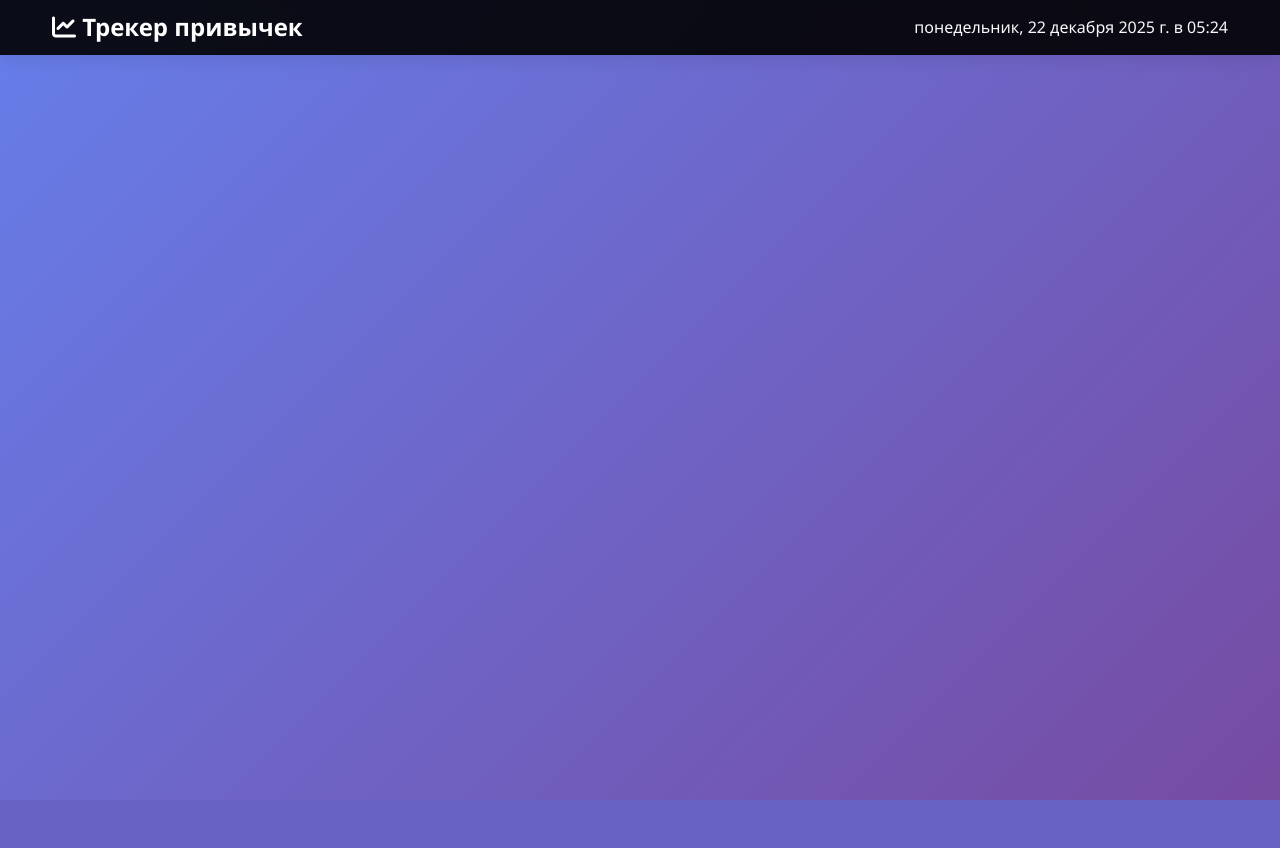
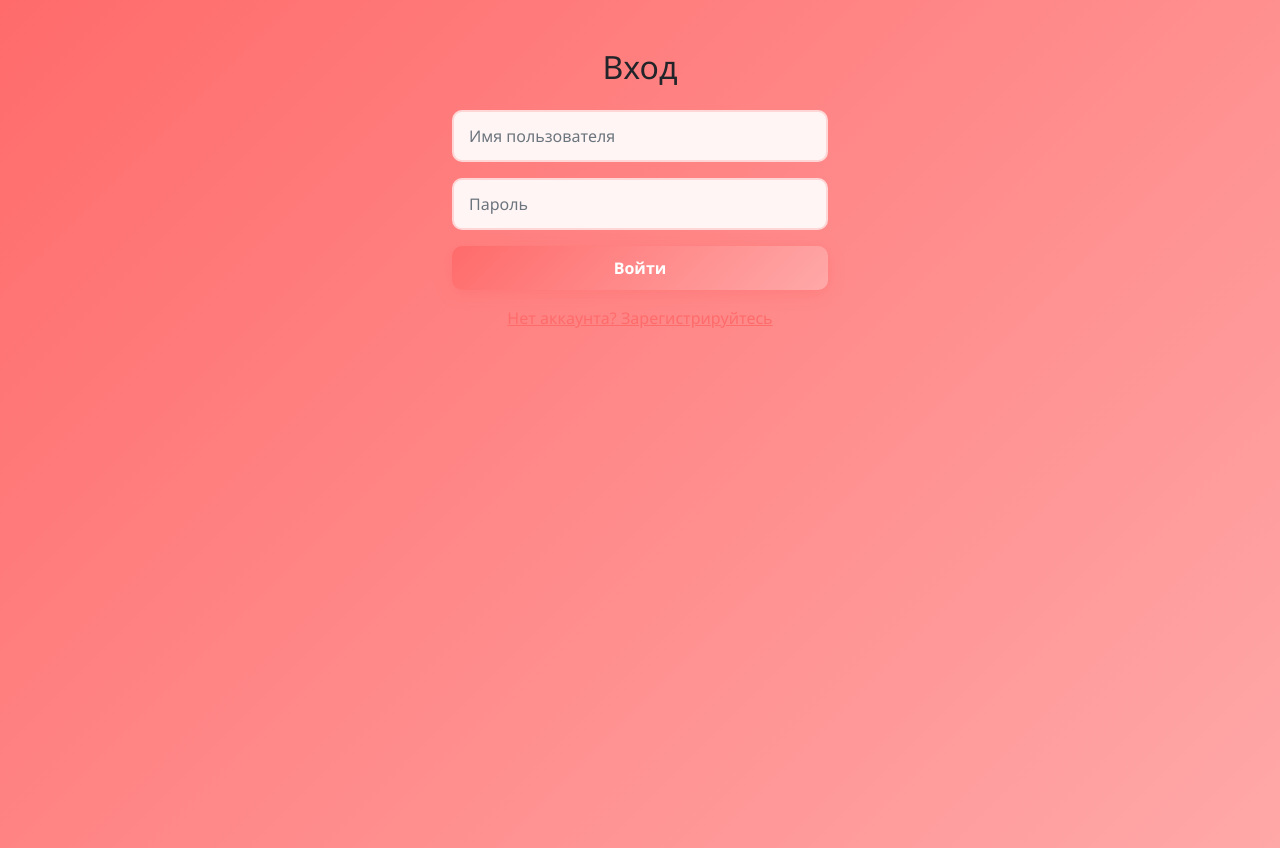
Before and after one commit to Kashel42/Project, a Flask app: template templates/base.html in a window 1280 px wide. Before the commit the page ends 800 px from the top, so only its background shows below. Run offline with Flask 3, Linux system fonts and the light colour scheme; the template is opened without the code that fills it, so the values that code supplies are empty.

Commit message:
Update base.html

```diff
--- a/templates/base.html
+++ b/templates/base.html
@@ -1,15 +1,12 @@
 <!DOCTYPE html>
-<html lang="ru">
+<html>
 <head>
-    <meta charset="UTF-8">
-    <meta name="viewport" content="width=device-width, initial-scale=1.0">
-    <title>{% block title %}Трекер привычек{% endblock %}</title>
+    <title>Вход</title>
     <link href="https://cdn.jsdelivr.net/npm/bootstrap@5.1.3/dist/css/bootstrap.min.css" rel="stylesheet">
-    <link rel="stylesheet" href="https://cdnjs.cloudflare.com/ajax/libs/font-awesome/6.0.0/css/all.min.css">
 <style>
-    /* Основные стили */
+    /* Основные стили - КРАСНО-РОЗОВАЯ ТЕМА */
     body {
-        background: linear-gradient(135deg, #667eea 0%, #764ba2 100%);
+        background: linear-gradient(135deg, #ff6b6b 0%, #ffa8a8 100%);
         min-height: 100vh;
         font-family: 'Segoe UI', Tahoma, Geneva, Verdana, sans-serif;
     }
@@ -20,34 +17,30 @@
 
     /* Навигация */
     .navbar {
-        background: rgba(0, 0, 0, 0.9) !important;
+        background: rgba(139, 0, 0, 0.9) !important;
         backdrop-filter: blur(10px);
-        box-shadow: 0 2px 20px rgba(0, 0, 0, 0.1);
+        box-shadow: 0 2px 20px rgba(139, 0, 0, 0.2);
     }
 
     .navbar-brand {
         font-weight: 700;
         font-size: 1.5rem;
+        color: #fff !important;
     }
 
     /* Карточки */
     .card {
         border: none;
         border-radius: 15px;
-        box-shadow: 0 8px 25px rgba(0, 0, 0, 0.1);
+        box-shadow: 0 8px 25px rgba(255, 107, 107, 0.2);
         backdrop-filter: blur(10px);
         background: rgba(255, 255, 255, 0.95);
-        transition: all 0.3s ease;
         margin-bottom: 1.5rem;
-    }
-
-    .card:hover {
-        transform: translateY(-5px);
-        box-shadow: 0 12px 35px rgba(0, 0, 0, 0.15);
+        border-left: 3px solid #ff6b6b;
     }
 
     .card-header {
-        background: linear-gradient(135deg, #667eea, #764ba2);
+        background: linear-gradient(135deg, #ff6b6b, #ffa8a8);
         color: white;
         border-radius: 15px 15px 0 0 !important;
         border: none;
@@ -58,53 +51,52 @@
     .btn {
         border-radius: 10px;
         font-weight: 600;
-        transition: all 0.3s ease;
         border: none;
         padding: 10px 20px;
     }
 
     .btn-primary {
-        background: linear-gradient(135deg, #667eea, #764ba2);
-        box-shadow: 0 4px 15px rgba(102, 126, 234, 0.4);
-    }
-
-    .btn-primary:hover {
-        transform: translateY(-2px);
-        box-shadow: 0 6px 20px rgba(102, 126, 234, 0.6);
+        background: linear-gradient(135deg, #ff6b6b, #ffa8a8);
+        box-shadow: 0 4px 15px rgba(255, 107, 107, 0.4);
+        color: white;
     }
 
     .btn-success {
-        background: linear-gradient(135deg, #56ab2f, #a8e6cf);
-        box-shadow: 0 4px 15px rgba(86, 171, 47, 0.4);
+        background: linear-gradient(135deg, #ff7eb3, #ff758c);
+        box-shadow: 0 4px 15px rgba(255, 126, 179, 0.4);
+        color: white;
     }
 
     .btn-danger {
-        background: linear-gradient(135deg, #ff6b6b, #ffa8a8);
-        box-shadow: 0 4px 15px rgba(255, 107, 107, 0.4);
+        background: linear-gradient(135deg, #d63384, #fd7e14);
+        box-shadow: 0 4px 15px rgba(214, 51, 132, 0.4);
+        color: white;
     }
 
     .btn-outline-light {
         border: 2px solid white;
         color: white;
+        background: transparent;
     }
 
-    .btn-outline-light:hover {
-        background: white;
-        color: #333;
+    .btn-outline-secondary {
+        border: 2px solid #ffa8a8;
+        color: #ff6b6b;
+        background: transparent;
     }
 
     /* Формы */
     .form-control {
         border-radius: 10px;
-        border: 2px solid #e9ecef;
+        border: 2px solid #ffd6d6;
         padding: 12px 15px;
-        transition: all 0.3s ease;
+        background: #fff5f5;
     }
 
     .form-control:focus {
-        border-color: #667eea;
-        box-shadow: 0 0 0 0.2rem rgba(102, 126, 234, 0.25);
-        transform: translateY(-2px);
+        border-color: #ff6b6b;
+        box-shadow: 0 0 0 0.2rem rgba(255, 107, 107, 0.25);
+        background: white;
     }
 
     .input-group .form-control {
@@ -244,48 +225,140 @@
     .progress {
         height: 8px;
         border-radius: 10px;
-        background: #e9ecef;
+        background: #ffd6d6;
         overflow: hidden;
     }
 
     .progress-bar {
-        background: linear-gradient(135deg, #56ab2f, #a8e6cf);
+        background: linear-gradient(135deg, #ff7eb3, #ff758c);
         border-radius: 10px;
+    }
+
+    /* Бейджи */
+    .badge.bg-success {
+        background: linear-gradient(135deg, #ff7eb3, #ff758c) !important;
+    }
+
+    .badge.bg-warning {
+        background: linear-gradient(135deg, #fd7e14, #ffa94d) !important;
+    }
+
+    .badge.bg-secondary {
+        background: linear-gradient(135deg, #ffa8a8, #ffc9c9) !important;
+        color: #ff6b6b !important;
+    }
+
+    .badge.bg-info {
+        background: linear-gradient(135deg, #ffa8a8, #ffd6d6) !important;
+        color: #ff6b6b !important;
+    }
+
+    .badge.bg-primary {
+        background: linear-gradient(135deg, #ff6b6b, #ffa8a8) !important;
+    }
+
+    /* Текстовые цвета */
+    .text-muted {
+        color: #ff8a8a !important;
+    }
+
+    .text-success {
+        color: #ff7eb3 !important;
+    }
+
+    .text-danger {
+        color: #ff6b6b !important;
+    }
+
+    .text-warning {
+        color: #fd7e14 !important;
+    }
+
+    /* Бордеры */
+    .border-success {
+        border-color: #ff7eb3 !important;
+    }
+
+    .border-warning {
+        border-color: #fd7e14 !important;
+    }
+
+    .border-danger {
+        border-color: #ff6b6b !important;
+    }
+
+    /* Заголовки карточек */
+    h5 {
+        color: #ff6b6b;
+    }
+
+    h6 {
+        color: #ff8a8a;
+    }
+
+    /* Ссылки */
+    a {
+        color: #ff6b6b;
+    }
+
+    a:hover {
+        color: #ff5252;
+    }
+
+    /* Выделение поиска */
+    .search-highlight {
+        background-color: #ffe6e6;
+        padding: 2px 4px;
+        border-radius: 3px;
+        color: #ff5252;
+    }
+
+    /* Панель поиска */
+    .search-clear {
+        color: #ff6b6b;
+    }
+
+    /* Карточка цели */
+    .goal-card {
+        border-left: 5px solid #fd7e14;
+    }
+
+    .goal-completed {
+        border-left-color: #ff7eb3 !important;
     }
 </style>
 </head>
 <body>
-    <nav class="navbar navbar-dark bg-dark">
-        <div class="container">
-            <span class="navbar-brand mb-0 h1">
-                <i class="fas fa-chart-line"></i> Трекер привычек
-            </span>
-            <span class="text-light" id="current-date">{{ today }}</span>
+    <div class="container mt-5">
+        <div class="row">
+            <div class="col-md-4 mx-auto">
+                <h2 class="text-center mb-4">Вход</h2>
+
+                {% with messages = get_flashed_messages(with_categories=true) %}
+                    {% if messages %}
+                        {% for category, message in messages %}
+                            <div class="alert alert-{{ 'danger' if category == 'error' else 'success' }}">
+                                {{ message }}
+                            </div>
+                        {% endfor %}
+                    {% endif %}
+                {% endwith %}
+
+                <form method="POST">
+                    <div class="mb-3">
+                        <input type="text" name="username" class="form-control" placeholder="Имя пользователя" required>
+                    </div>
+                    <div class="mb-3">
+                        <input type="password" name="password" class="form-control" placeholder="Пароль" required>
+                    </div>
+                    <button type="submit" class="btn btn-primary w-100">Войти</button>
+                </form>
+
+                <div class="text-center mt-3">
+                    <a href="/registration">Нет аккаунта? Зарегистрируйтесь</a>
+                </div>
+            </div>
         </div>
-    </nav>
-
-    <div class="container mt-4">
-        {% block content %}{% endblock %}
     </div>
-
-    <script src="https://cdn.jsdelivr.net/npm/bootstrap@5.1.3/dist/js/bootstrap.bundle.min.js"></script>
-    <script>
-        // Обновляем дату каждую секунду
-        function updateDateTime() {
-            const now = new Date();
-            const options = {
-                weekday: 'long',
-                year: 'numeric',
-                month: 'long',
-                day: 'numeric',
-                hour: '2-digit',
-                minute: '2-digit'
-            };
-            document.getElementById('current-date').textContent =
-                now.toLocaleDateString('ru-RU', options);
-        }
-        setInterval(updateDateTime, 1000);
-        updateDateTime();
-    </script>
 </body>
 </html>
```
Also changed, not shown: other parts of templates/base.html (+24 -35 lines).
